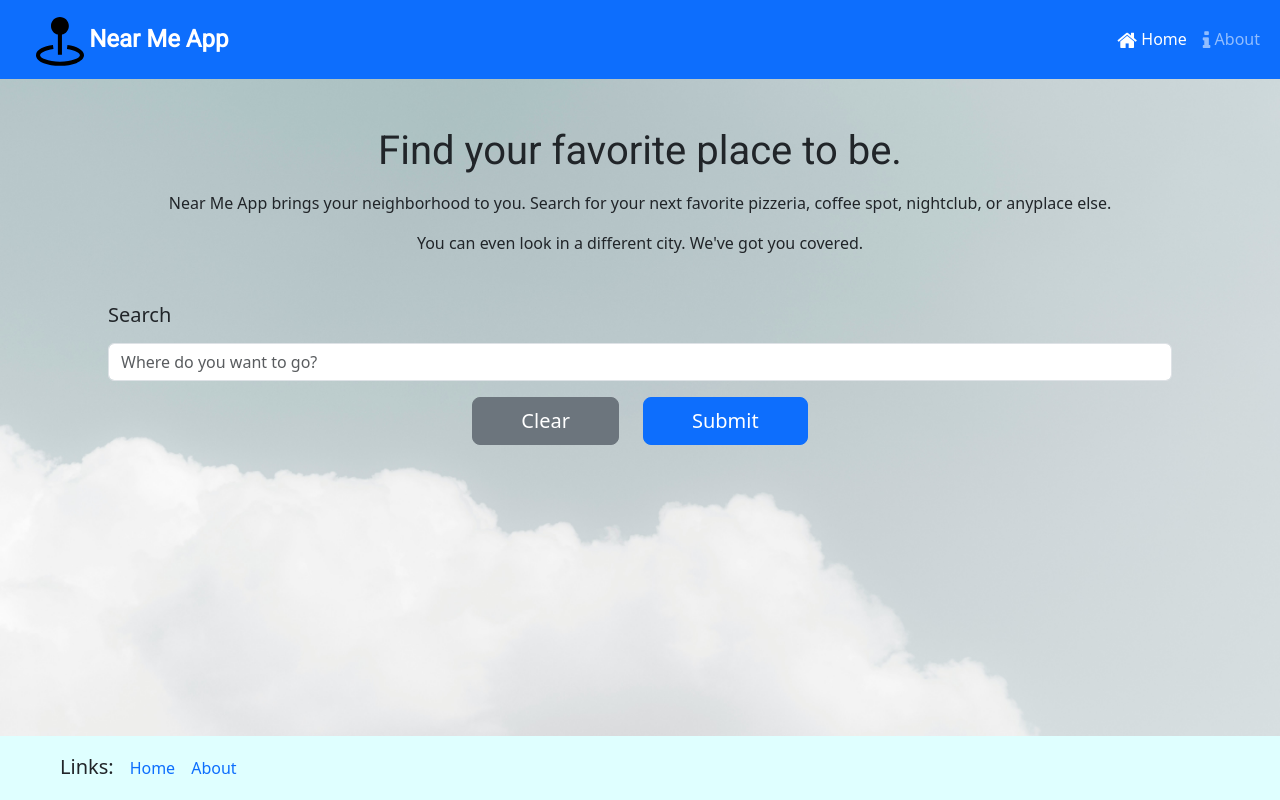
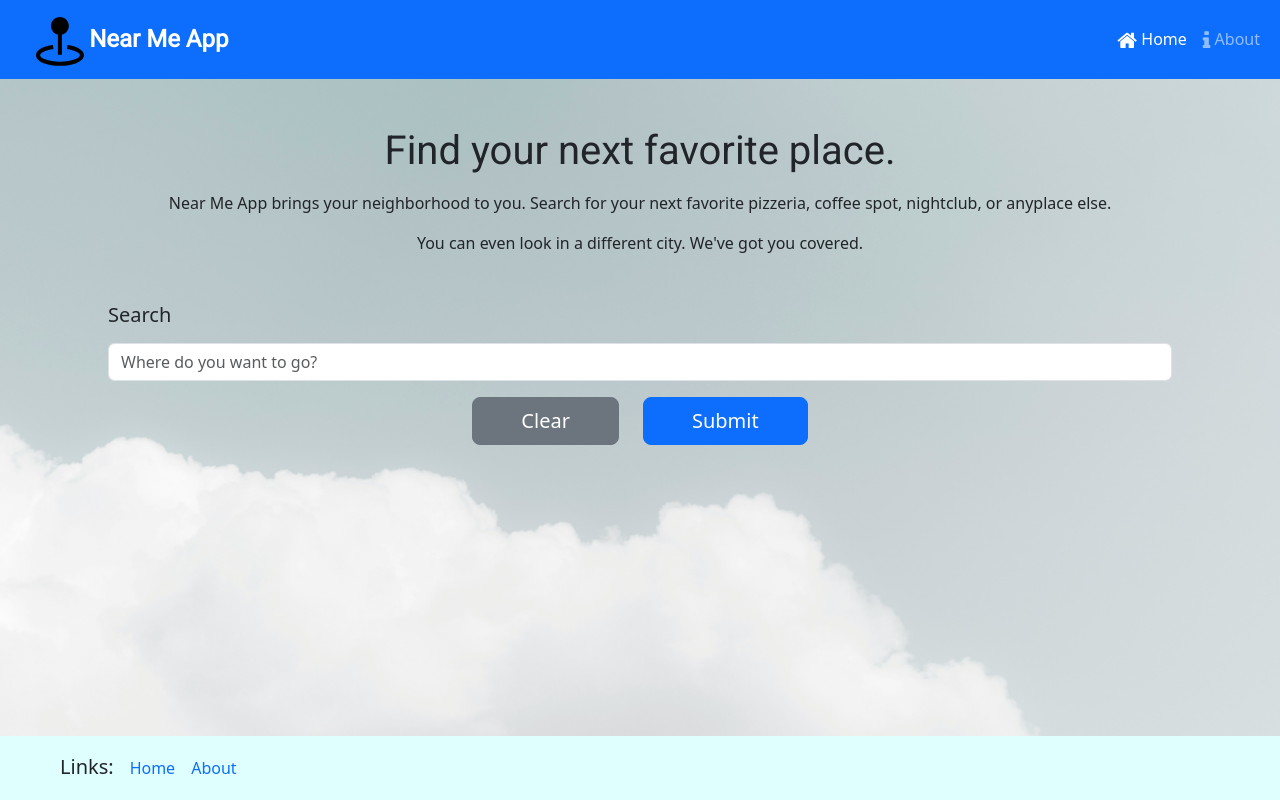
Before and after one commit to janbalangue/near-me-app, a React (Create React App) app: page / in a window 1280 px wide. Built offline with nearby package versions, Linux system fonts and the light colour scheme.

Commit message:
change homepage text

```diff
--- a/package.json
+++ b/package.json
@@ -6,6 +6,7 @@
     "@fontsource/roboto": "^5.0.13",
     "@fortawesome/fontawesome-svg-core": "^6.6.0",
     "@fortawesome/react-fontawesome": "^0.2.2",
+    "@reduxjs/toolkit": "^2.2.6",
     "@testing-library/jest-dom": "^5.17.0",
     "@testing-library/react": "^13.4.0",
     "@testing-library/user-event": "^13.5.0",
@@ -16,6 +17,7 @@
     "react-router-dom": "^6.25.1",
     "react-scripts": "5.0.1",
     "reactstrap": "^9.2.2",
+    "redux": "^5.0.1",
     "typeface-open-sans": "^1.1.13",
     "web-vitals": "^2.1.4"
   },
--- a/src/pages/HomePage.js
+++ b/src/pages/HomePage.js
@@ -17,7 +17,7 @@ const HomePage = () => {
   ];
   return (
     <Container className="mt-5" fluid>
-      <h1 className={h1Style}>Find your favorite place to be.</h1>
+      <h1 className={h1Style}>Find your next favorite place.</h1>
       <p className={paragraphStyle}>
         Near Me App brings your neighborhood to you. Search for your next
         favorite pizzeria, coffee spot, nightclub, or anyplace else.
```
Also changed, not shown: src/features/search/searchSlice.js (added), 1 other file (tests, documents, lock files or other folders).
